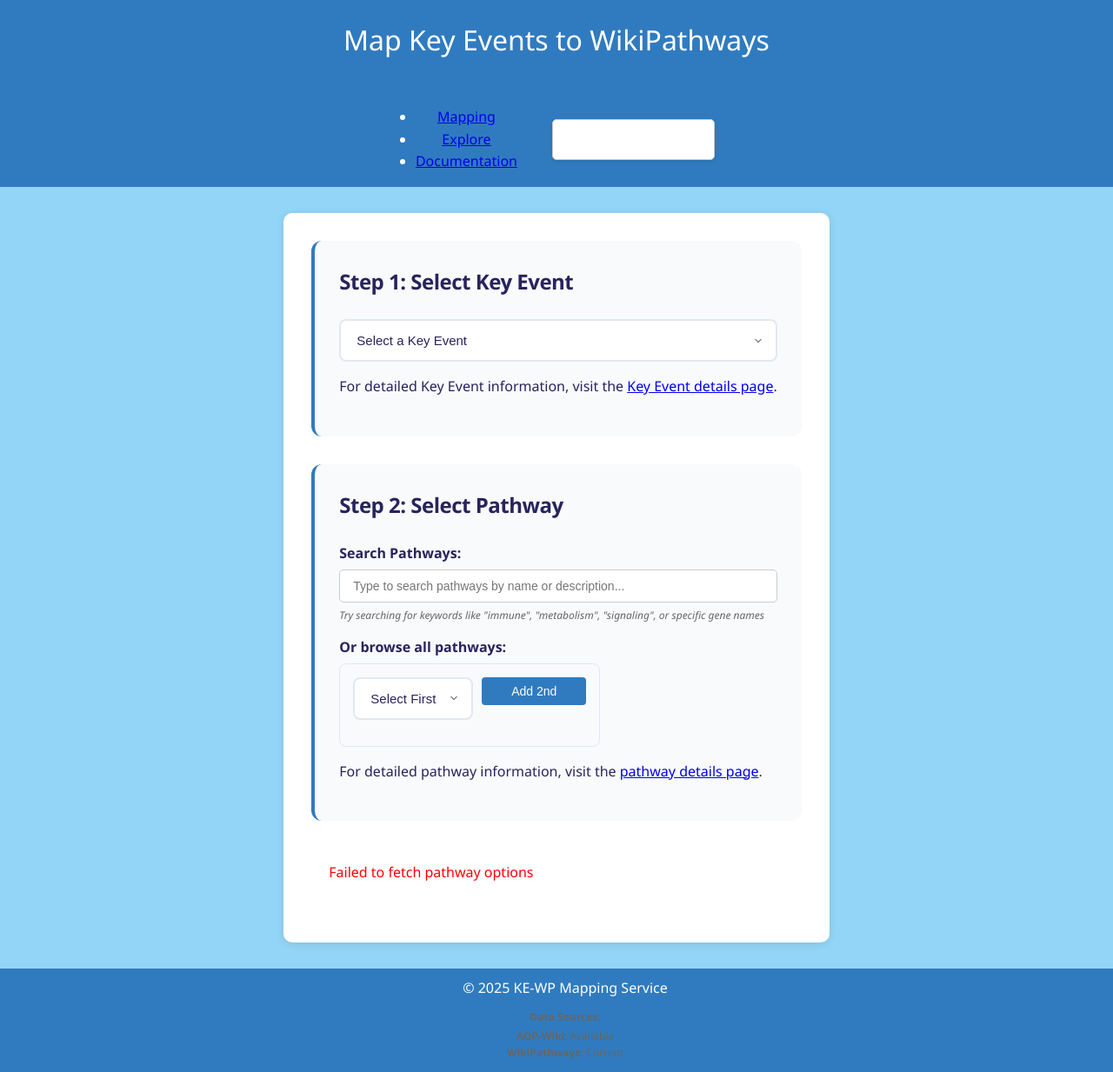
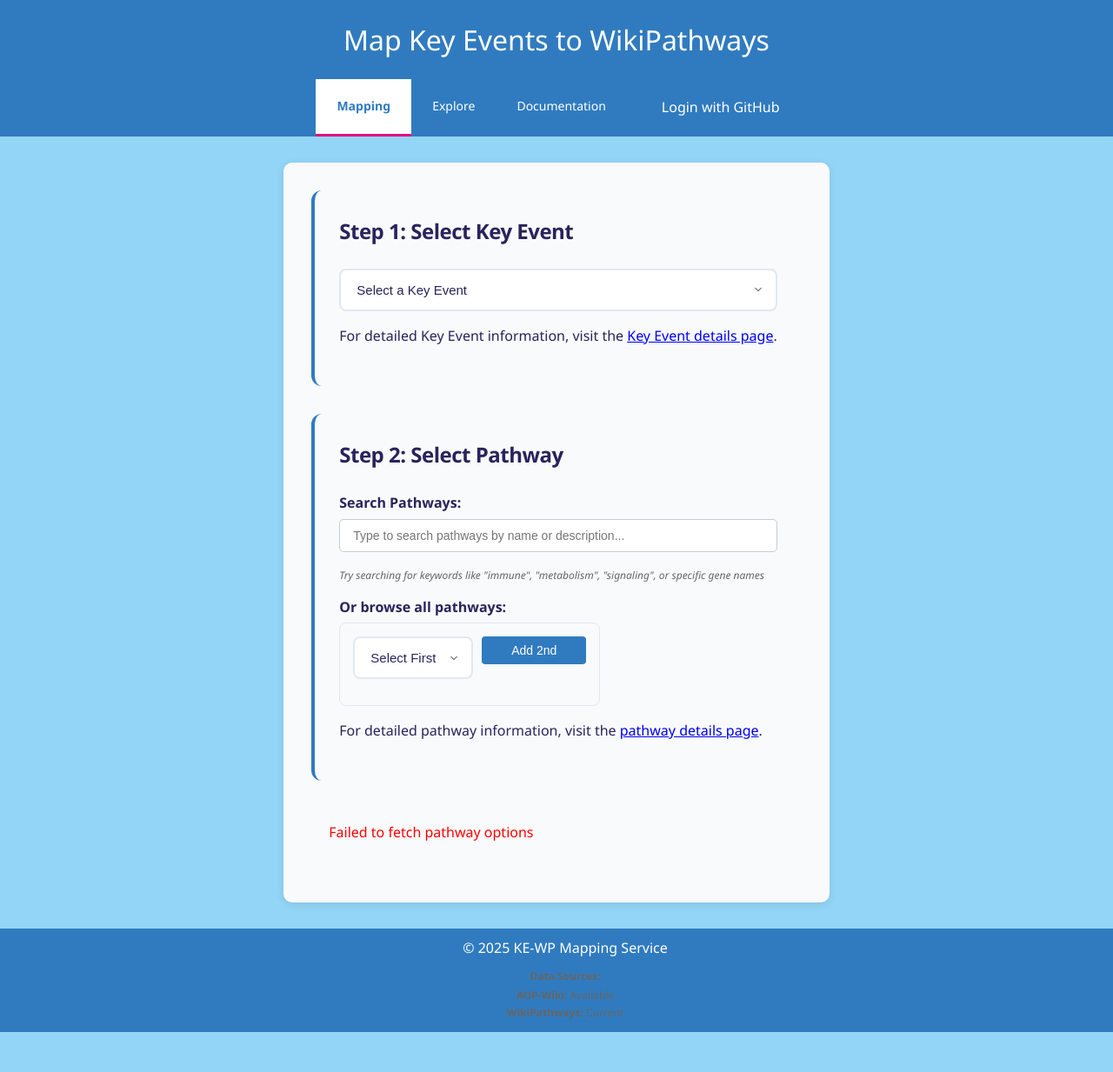
Before and after one commit to marvinm2/KE-WP-mapping, a Flask app: page / in a window 1280 px wide. Shown: the whole page at 87% size. After the commit the page ends 1187 px from the top, so only its background shows below. Run offline with Flask 3, Linux system fonts and the light colour scheme; data comes from the database, SQL or seed files in the repository; data that the repository does not hold is empty; parts of the project's set-up code (start-up, migrations or seed data) failed here and were passed over; some libraries are stand-ins or nearby versions.

Commit message:
Consolidate CSS with design tokens and standardized styling
- Add 61 CSS custom properties for colors, spacing, typography, and shadows
- Replace hardcoded values throughout stylesheet
- Consolidate navigation, button, and form styles
- Standardize container width (1200px) and layout
- Add DataTables integration styles
- Fix GitHub login button styling consistency
- Prepare foundation for theme support and dark mode

Total: 450+ lines of refined CSS with reusable design system.

```diff
--- a/static/css/main.css
+++ b/static/css/main.css
@@ -1,4 +1,64 @@
 /* Enhanced CSS for KE-WP Mapping Application */
+
+/* CSS Design Tokens (Custom Properties) */
+:root {
+    /* VHP4Safety Color Palette */
+    --color-primary-dark: #29235C;
+    --color-primary-pink: #E6007E;
+    --color-primary-blue: #307BBF;
+    --color-secondary-light-blue: #93D5F6;
+    --color-secondary-cyan: #009FE3;
+    --color-secondary-orange: #EB5B25;
+    --color-secondary-teal: #005A6C;
+    --color-secondary-magenta: #B81178;
+    --color-secondary-purple: #64358C;
+    --color-teal-accent: #45A6B2;
+
+    /* Neutral Colors */
+    --color-white: #ffffff;
+    --color-border-light: #e2e8f0;
+    --color-bg-light: #f8fafc;
+    --color-bg-lighter: #f8f9fa;
+    --color-bg-gray: #f1f5f9;
+    --color-text-dark: #1f2937;
+    --color-text-medium: #374151;
+    --color-text-gray: #6b7280;
+    --color-text-muted: #666666;
+    --color-border-gray: #dddddd;
+
+    /* Typography */
+    --font-family-base: 'Segoe UI', Tahoma, Geneva, Verdana, sans-serif;
+    --font-size-base: 16px;
+    --font-size-sm: 14px;
+    --font-size-xs: 13px;
+    --line-height-base: 1.6;
+
+    /* Spacing Scale */
+    --spacing-xs: 8px;
+    --spacing-sm: 10px;
+    --spacing-md: 12px;
+    --spacing-lg: 15px;
+    --spacing-xl: 16px;
+    --spacing-2xl: 20px;
+    --spacing-3xl: 24px;
+    --spacing-4xl: 28px;
+    --spacing-5xl: 32px;
+
+    /* Border Radius */
+    --radius-sm: 4px;
+    --radius-md: 5px;
+    --radius-lg: 8px;
+    --radius-xl: 10px;
+    --radius-2xl: 12px;
+    --radius-full: 50%;
+
+    /* Shadows */
+    --shadow-sm: 0 2px 8px rgba(0, 0, 0, 0.05);
+    --shadow-md: 0 2px 10px rgba(0, 0, 0, 0.1);
+    --shadow-lg: 0 4px 12px rgba(0, 0, 0, 0.3);
+    --shadow-focus: 0 0 0 3px rgba(48, 123, 191, 0.1);
+    --shadow-focus-teal: 0 0 0 3px rgba(0, 90, 108, 0.1);
+}
 
 /* Base styles */
 html, body {
@@ -21,19 +81,19 @@ html, body {
 
 .container {
     flex: 1;
-    max-width: 900px;
+    max-width: 1200px;
     margin: 30px auto;
-    padding: 32px;
-    background-color: white;
-    border-radius: 10px;
-    box-shadow: 0 2px 10px rgba(0, 0, 0, 0.1);
-    overflow: hidden;
+    padding: var(--spacing-5xl);
+    background-color: var(--color-bg-light);
+    border-radius: var(--radius-xl);
+    box-shadow: var(--shadow-md);
+    overflow: visible;
 }
 
 /* Header */
 header {
-    background-color: #307BBF;
-    padding: 24px 20px;
+    background-color: var(--color-primary-blue);
+    padding: var(--spacing-3xl) var(--spacing-2xl);
     text-align: center;
     color: white;
     position: relative;
@@ -45,21 +105,76 @@ header h1 {
     font-weight: 300;
 }
 
-nav {
+/* Navigation tabs */
+.nav-tabs {
     display: flex;
-    justify-content: center;
-    gap: 20px;
-    margin-top: 15px;
+    list-style: none;
+    margin: 0;
+    padding: 0;
+    gap: 0;
     align-items: center;
-    flex-wrap: wrap;
 }
 
+.nav-tabs li {
+    margin: 0;
+}
+
+.nav-link {
+    display: block;
+    padding: var(--spacing-2xl) var(--spacing-3xl);
+    color: white;
+    text-decoration: none;
+    border-bottom: 3px solid transparent;
+    transition: all 0.3s ease;
+    font-weight: 500;
+    font-size: 14px;
+}
+
+.nav-link:hover {
+    background-color: rgba(255, 255, 255, 0.1);
+    border-bottom-color: var(--color-secondary-light-blue);
+}
+
+.nav-link.active {
+    background-color: white;
+    color: var(--color-primary-blue);
+    border-bottom-color: var(--color-primary-pink);
+    font-weight: 600;
+}
+
+@media (max-width: 768px) {
+    header h1 {
+        font-size: 1.4em !important;
+    }
+
+    .nav-tabs {
+        flex-wrap: wrap;
+        justify-content: center;
+    }
+
+    .nav-link {
+        padding: var(--spacing-md) var(--spacing-xl);
+        font-size: 13px;
+    }
+
+    nav {
+        flex-direction: column;
+        align-items: center !important;
+    }
+
+    nav > div {
+        margin-left: 0 !important;
+        margin-top: 10px;
+    }
+}
+
+/* Legacy nav styles for pages not yet migrated */
 nav button {
-    background-color: #E6007E;
+    background-color: var(--color-primary-pink);
     color: white;
     padding: 12px 24px;
     border: none;
-    border-radius: 5px;
+    border-radius: var(--radius-md);
     cursor: pointer;
     font-size: 14px;
     font-weight: 500;
@@ -67,49 +182,116 @@ nav button {
 }
 
 nav button:hover {
-    background-color: #005A6C;
+    background-color: var(--color-secondary-teal);
 }
 
 /* GitHub login styling */
 .github-login {
-    background-color: white;
-    border: 1px solid #ccc;
-    border-radius: 5px;
-    padding: 10px 20px;
     display: flex;
     align-items: center;
     gap: 10px;
-    box-shadow: 0 2px 4px rgba(0, 0, 0, 0.1);
 }
 
 .github-login p {
     margin: 0;
-    color: #333;
+    color: white;
     font-weight: 500;
 }
 
 .github-login a {
-    color: #307BBF;
+    color: white;
     text-decoration: none;
-    font-weight: bold;
-    transition: color 0.3s ease;
+    font-weight: 500;
+    transition: opacity 0.3s ease;
 }
 
 .github-login a:hover {
-    color: #2563EB;
+    opacity: 0.8;
+    text-decoration: underline;
+}
+
+/* DataTables specific */
+.dt-center {
+    text-align: center;
+}
+
+/* Input fields - universal styling */
+input[type="text"],
+input[type="email"],
+textarea {
+    width: 100%;
+    margin-bottom: 12px;
+    padding: var(--spacing-md) var(--spacing-xl);
+    border: 2px solid var(--color-border-light);
+    border-radius: var(--radius-lg);
+    box-sizing: border-box;
+    background-color: white;
+    font-size: 14px;
+    color: var(--color-primary-dark);
+}
+
+input:focus,
+textarea:focus {
+    outline: none;
+    border-color: var(--color-primary-blue);
+    box-shadow: var(--shadow-focus);
+    background-color: white;
+}
+
+/* Table styling */
+table {
+    width: 100%;
+    border-radius: var(--radius-2xl);
+    overflow: hidden;
+}
+
+/* Button styling */
+button,
+.btn {
+    background-color: var(--color-primary-pink);
+    color: white;
+    padding: 10px 20px;
+    border: none;
+    border-radius: var(--radius-md);
+    cursor: pointer;
+    font-size: 14px;
+    font-weight: 500;
+    transition: background-color 0.3s ease;
+}
+
+button:hover,
+.btn:hover {
+    background-color: var(--color-secondary-teal);
+}
+
+button:disabled,
+.btn:disabled {
+    background-color: #ccc;
+    cursor: not-allowed;
+    opacity: 0.6;
+}
+
+.propose-change {
+    background-color: var(--color-primary-blue);
+    padding: 8px 16px;
+    font-size: 13px;
+}
+
+.propose-change:hover {
+    background-color: var(--color-secondary-teal);
 }
 
 /* Form sections */
 section {
     margin-bottom: 32px;
     padding: 28px;
-    background-color: #f8fafc;
-    border-radius: 12px;
-    border-left: 4px solid #307BBF;
+    background-color: var(--color-bg-light);
+    border-radius: var(--radius-2xl);
+    border-left: 4px solid var(--color-primary-blue);
 }
 
 section h2 {
-    color: #29235C;
+    color: var(--color-primary-dark);
     margin-top: 0;
     margin-bottom: 24px;
     font-size: 1.5em;
```
Also changed, not shown: other parts of static/css/main.css (+104 -104 lines).
